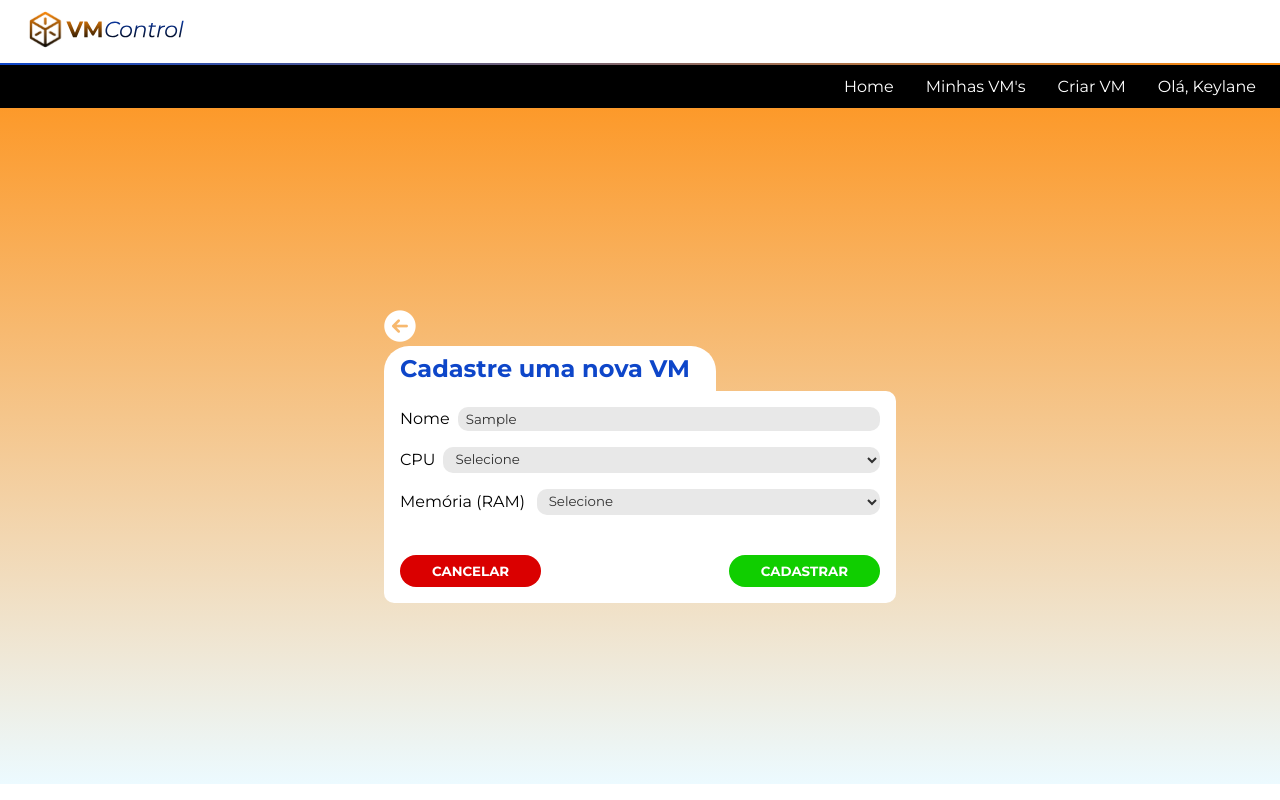
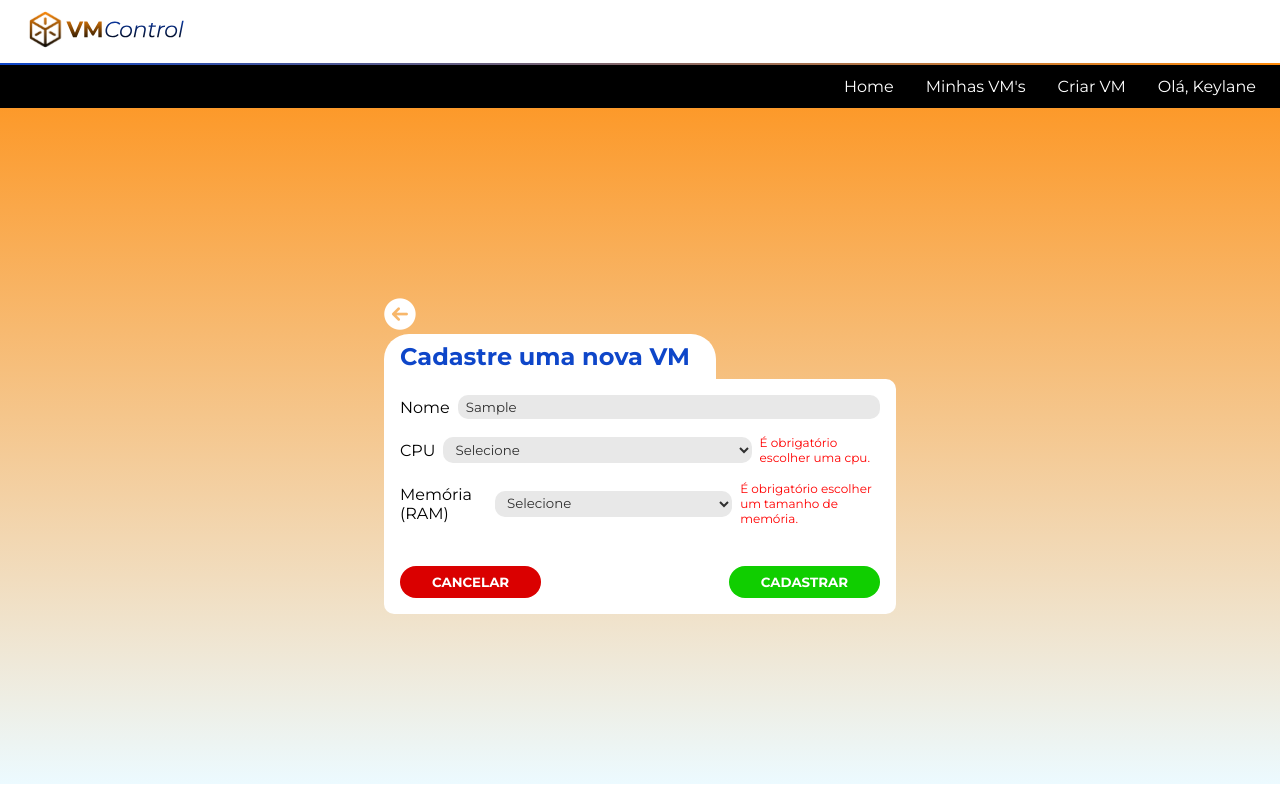
Before and after one commit to KeylaneCardoso/vm-control, an Angular app: page /cadastrarVM in a window 1280 px wide. Both pictures are taken after typing "Sample" into the empty fields and a click on the button "CADASTRAR". Built offline with nearby package versions, Linux system fonts and the light colour scheme.

Commit message:
adição das validações do formulário

```diff
--- a/src/app/pages/register-vm/register-vm.component.html
+++ b/src/app/pages/register-vm/register-vm.component.html
@@ -16,6 +16,9 @@
                         placeholder="mv"
                         formControlName="campoDisplayName"
                         [(ngModel)]="vmData.displayName">
+                    <div *ngIf="campoDisplayName.invalid && formDir.submitted">
+                        <span *ngIf="campoDisplayName.errors?.['required']">É obrigatório inserir um nome.</span>
+                    </div>
                 </fieldset>
                 <fieldset>
                     <label for="cpu-select">CPU</label>
@@ -31,6 +34,9 @@
                         <option value="5">5</option>
                         <option value="6">6</option>
                     </select>
+                    <div *ngIf="campoCPU.invalid && formDir.submitted">
+                        <span *ngIf="campoCPU.errors?.['required']">É obrigatório escolher uma cpu.</span>
+                    </div>
                 </fieldset>
                 <fieldset>
                     <label id="memoria" for="memoria-select">Memória (RAM)</label>
@@ -43,6 +49,9 @@
                         <option value="1024">1024</option>
                         <option value="2048">2048</option>
                     </select>
+                    <div *ngIf="campoMemory.invalid && formDir.submitted">
+                        <span *ngIf="campoMemory.errors?.['required']">É obrigatório escolher um tamanho de memória.</span>
+                    </div>
                 </fieldset>
                 <fieldset id="buttons-form-register">
                     <button
--- a/src/app/pages/register-vm/register-vm.component.scss
+++ b/src/app/pages/register-vm/register-vm.component.scss
@@ -9,6 +9,11 @@ div{
     display: flex;
     justify-content: center;
     align-items: center;
+}
+
+span{
+    color: red;
+    font-size: 12px;
 }
 
 body{
--- a/src/app/pages/register-vm/register-vm.component.ts
+++ b/src/app/pages/register-vm/register-vm.component.ts
@@ -52,7 +52,9 @@ export class RegisterVmComponent implements OnInit {
       return;
     }
 
+
     this.router.navigate(['/visualizarVM']);
+    alert("A Maquina Virtual foi cadastrada com sucesso!")
   }
 
   reset(){
--- a/src/styles.css
+++ b/src/styles.css
@@ -5,7 +5,7 @@
     padding: 0;
 }
 
-h1, h2, h3, h4, h5, p, button, table, a, label, input, select{
+h1, h2, h3, h4, h5, p, button, table, a, label, input, select, span{
     font-family: "Montserrat", sans-serif;
 }
 
```
